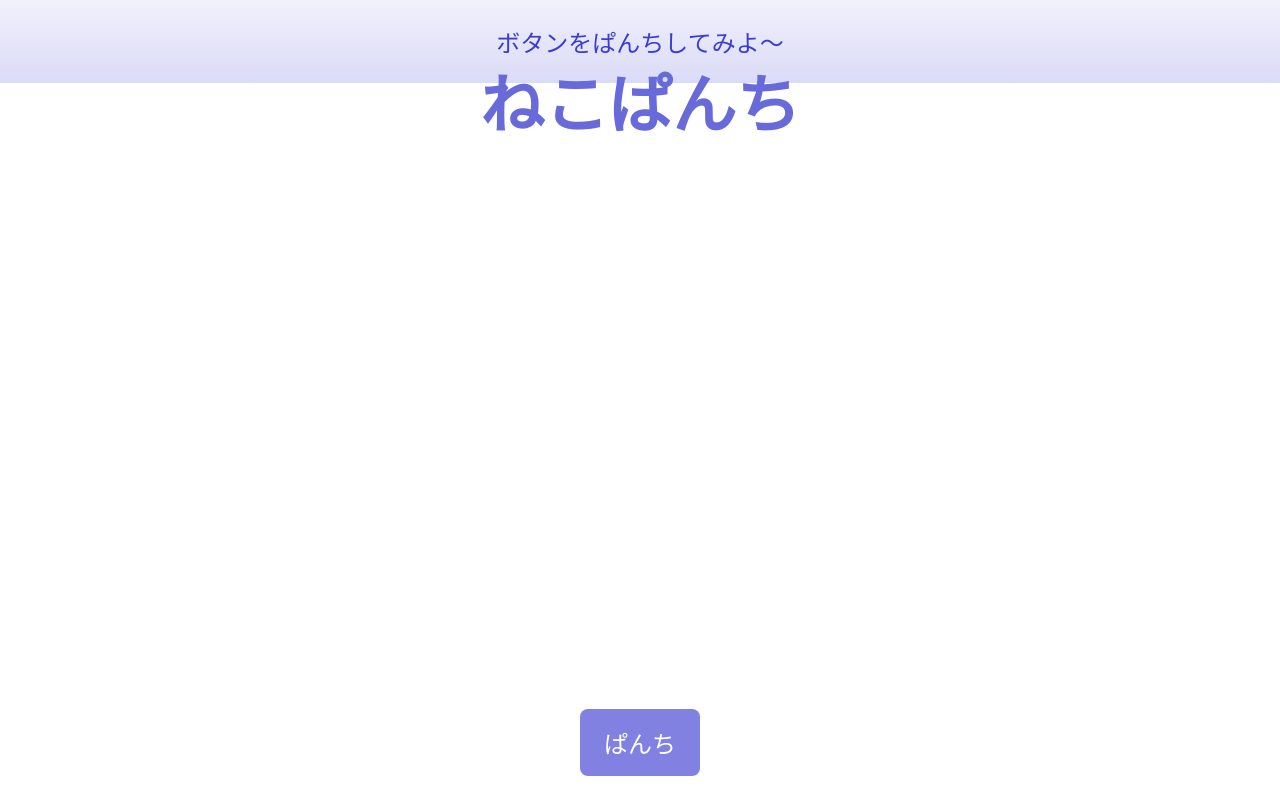
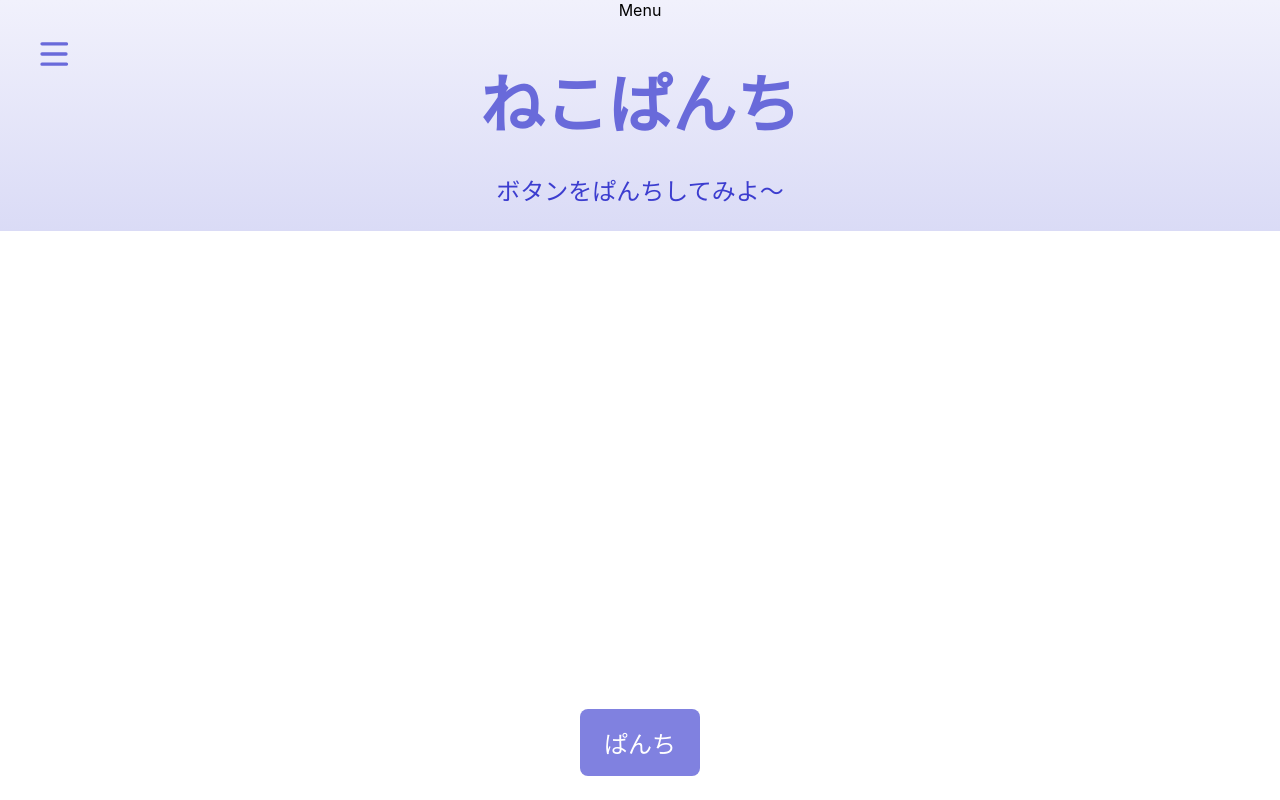
Before and after one commit to BryanAM/neko-punch, a React (Create React App) app: page / in a window 1280 px wide. Built offline with nearby package versions, Linux system fonts and the light colour scheme; a web font is replaced by a local one.

Commit message:
added menu component

```diff
--- a/src/App.scss
+++ b/src/App.scss
@@ -22,6 +22,16 @@
 
   .app-action-description {
     font-size: 24px;
+  }
+
+  .app-menu-button {
+    position: absolute;
+    top: 24px;
+    left: 24px;
+    background: none;
+    border: none;
+    padding: 0;
+    margin: 0;
   }
 }
 
@@ -70,6 +80,44 @@
 .loader-text {
   position: absolute;
 }
+
+
+.ham {
+  cursor: pointer;
+  -webkit-tap-highlight-color: transparent;
+  transition: transform 400ms;
+  -moz-user-select: none;
+  -webkit-user-select: none;
+  -ms-user-select: none;
+  user-select: none;
+}
+.hamRotate180.active {
+  transform: rotate(180deg);
+}
+.line {
+  fill:none;
+  transition: stroke-dasharray 400ms, stroke-dashoffset 400ms;
+  stroke:var(--spinner-color);
+  stroke-width: 5.5;
+  stroke-linecap:round;
+}
+.ham5 .top {
+  stroke-dasharray: 41 82;
+}
+.ham5 .bottom {
+  stroke-dasharray: 41 82;
+}
+.ham5.active .top {
+  stroke-dasharray: 14 82;
+  stroke-dashoffset: -70px;
+}
+.ham5.active .bottom {
+  stroke-dasharray: 14 82;
+  stroke-dashoffset: -70px;
+}
+
+
+
 
 @keyframes mltShdSpin {
   0% {
--- a/src/App.tsx
+++ b/src/App.tsx
@@ -1,11 +1,14 @@
 import React, {SetStateAction, useState} from 'react';
 import './App.scss';
+import Menu from './components/Menu/Menu';
+import { ReactComponent as Hamburger } from './assets/hamburger.svg';
 import Neko from './components/Neko/Neko';
 
 
 function App() {
   const [catUrl, setCatUrl] = useState('');
   const [loading, setLoading] = useState(false);
+  const [menuOpen, setMenuOpen] = useState(false);
   const getCat = async () => {
     setLoading(true);
     await fetch('https://cataas.com/cat')
@@ -28,6 +31,10 @@ function App() {
 
   return (
     <div className="App theme">
+      <button className="app-menu-button" onClick={() => setMenuOpen(!menuOpen)}>
+        <Hamburger className={`ham hamRotate180 ham5 ${menuOpen ? 'active' : ''}`}/>
+      </button>
+      <Menu open={menuOpen}/>
       <h1 className="app-header">ねこぱんち</h1>
       {!catUrl && !loading && <p className="app-action-description">ボタンをぱんちしてみよ〜</p>}
       {(catUrl || loading) && (loading? (
--- /dev/null
+++ b/src/components/Menu/Menu.tsx
@@ -0,0 +1,16 @@
+import React from 'react';
+import './menu.scss';
+
+
+interface MenuProps {
+  open: Boolean;
+}
+function Menu({ open = false }: MenuProps) {
+  return (
+    <section className={`menu ${open ? 'open' : ''}`}>
+      Menu
+    </section>
+  )
+};
+
+export default Menu;
```
Also changed, not shown: src/assets/hamburger.svg (added), src/components/Menu/menu.scss (added).
